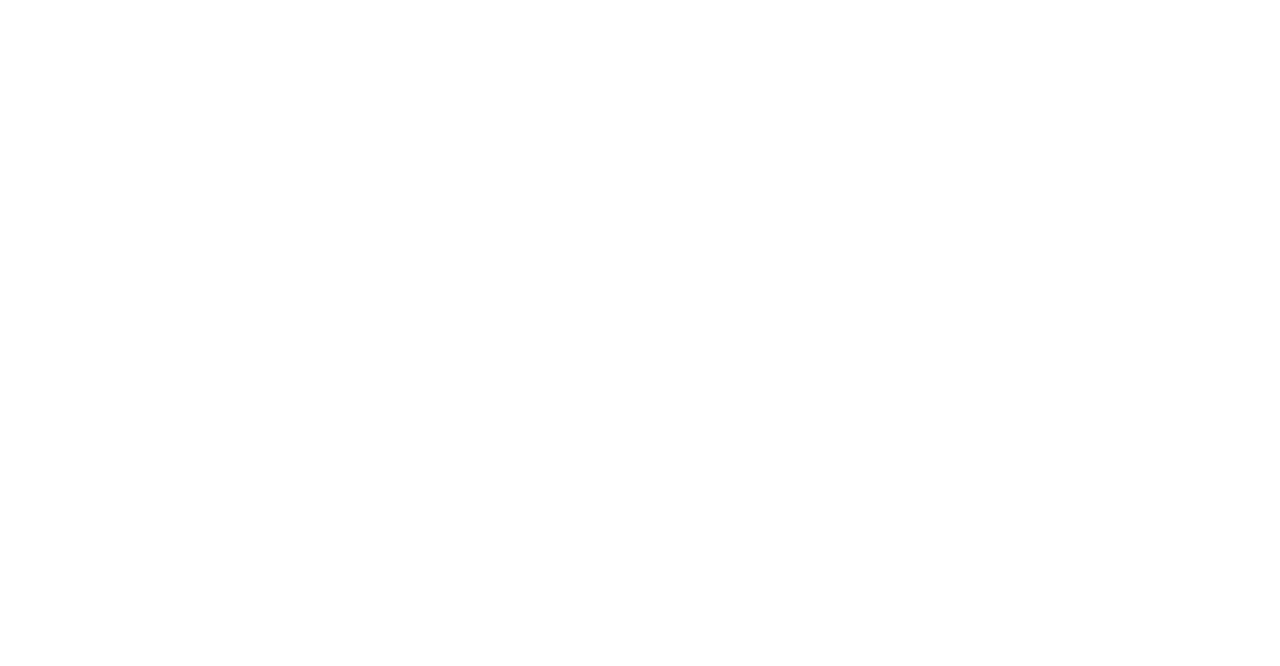
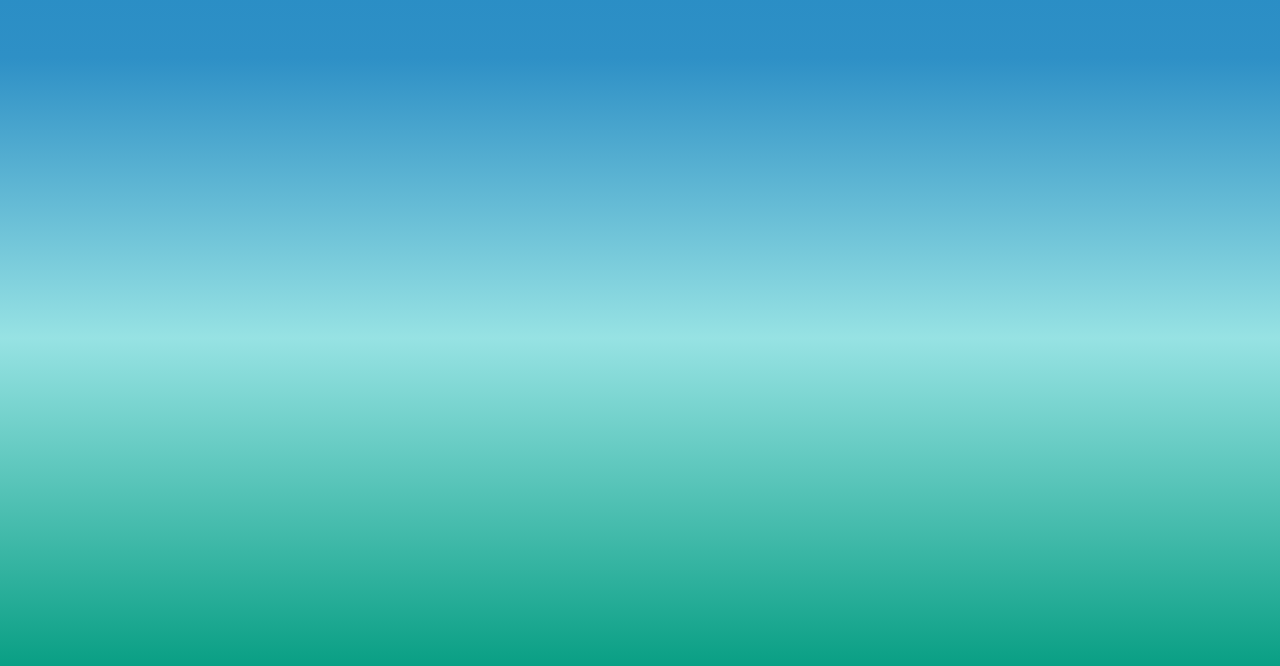
Before and after one commit to JustalK/COVID19PH-APP, a React (Create React App) app: page /stats in a window 1280 px wide. Shown: the part 134-800 px from the top of the page. Built offline with nearby package versions, Linux system fonts and the light colour scheme.

Commit message:
[FEATURE] Fixing the location variable

```diff
--- a/src/App.tsx
+++ b/src/App.tsx
@@ -12,12 +12,8 @@
 
 		return (
 			<TransitionGroup>
-				<CSSTransition<undefined> key={location.key} classNames="slide" timeout={1000}
-					addEndListener={(node: HTMLElement, done: () => void) => {
-						console.log('yeah');
-						node.addEventListener('transitionend', done, false);
-					}}>
-					<Switch>
+				<CSSTransition<undefined> key={location.key} classNames="transition" timeout={10000}>
+					<Switch location={location}>
 						<Route path="/stats">
 							<Stats />
 						</Route>
--- a/src/less/libs/main.less
+++ b/src/less/libs/main.less
@@ -1,5 +1,23 @@
 html {
 	font-size: 62.5%;
+}
+
+.transition-enter {
+	opacity: 0;
+}
+
+.transition-enter-active {
+	opacity: 1;
+	transition: opacity 1s;
+}
+
+.transition-exit {
+	opacity: 1;
+}
+
+.transition-exit-active {
+	opacity: 0;
+	transition: opacity 1s;
 }
 
 body {
--- a/src/less/stats.less
+++ b/src/less/stats.less
@@ -1,2 +1,10 @@
 @import (reference) "libs/constants.less";
 @import (reference) "libs/mixins.less";
+
+#STATS {
+	position: relative;
+	min-height: 100vh;
+	background: rgb(35, 138, 195);
+	background: linear-gradient(180deg, rgba(35, 138, 195, 1) 0%, rgba(35, 138, 195, 0.9472163865546218) 24%, rgba(146, 225, 226, 0.9556197478991597) 59%, rgba(9, 159, 132, 1) 100%);
+	overflow: hidden;
+}
```
